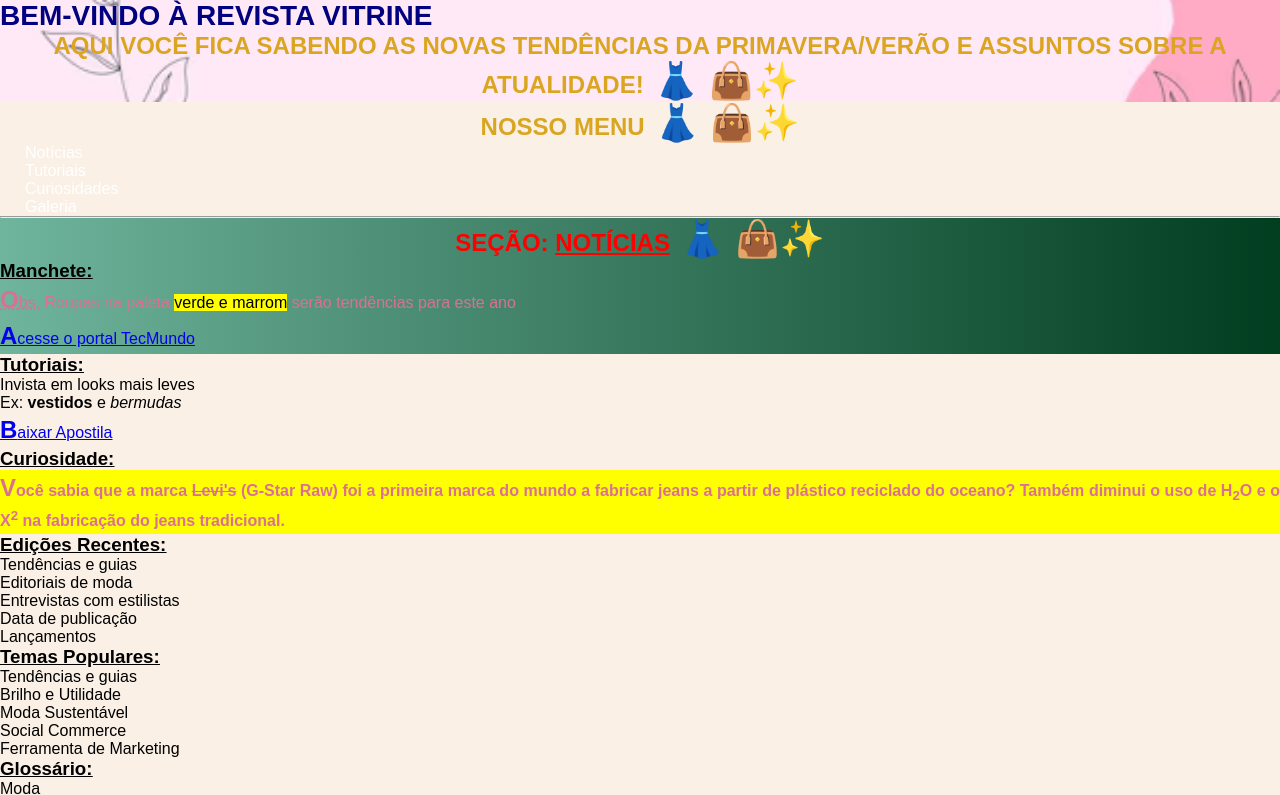
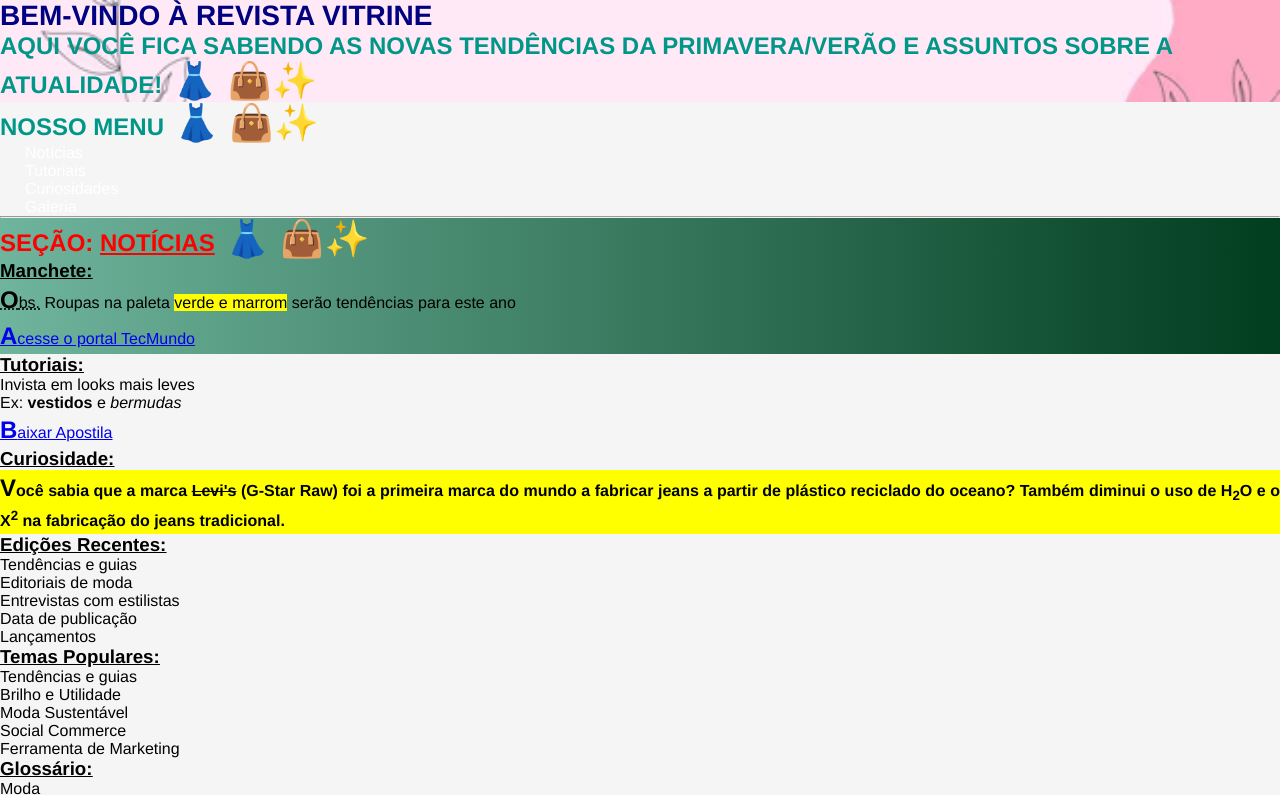
Before and after one commit to Raiane-lab/revista1, a plain HTML site: page index.html in a window 1280 px wide. Shown: the top 795 px of the page. Drawn offline with Linux system fonts and the light colour scheme.

Commit message:
remove arquivos antigos e adiciona nova estrutura de página e estilos

```diff
--- /dev/null
+++ b/estilo1.css
@@ -0,0 +1,111 @@
+.menu {
+    background-color: #8bd2f3;
+}
+
+.menu a {
+    color: white;
+    text-decoration: none;
+    padding: 15px;
+    margin: 0 10px;
+}
+
+#rodape {
+    text-align: center;
+    font-style: italic;
+    padding: 10px;
+    background-color: #8bd2f3;
+    color: white;
+}
+
+table {
+    border: 1px solid rgb(209, 80, 80);
+}
+
+.destaque {
+    background-color: yellow;
+    font-weight: bold;
+}
+
+#titulo-noticias {
+    color: red;
+}
+
+* {
+    margin: 0;
+    padding: 0;
+}
+
+a:hover {
+    color: #47ff8d;
+}
+
+a:active {
+    text-decoration: underline;
+}
+
+input:focus {
+    border: 2px solid blue;
+}
+
+p::first-letter {
+    font-size: 1.5em;
+    font-weight: bold;
+
+}
+
+
+h2::after {
+    content: " 👗 👜✨";
+    font-size: 1.5em;
+}
+
+body {
+    background-color: #FAF0E6;
+    font-family: "Helvetica Neue", Helvetica, Arial, sans-serif;
+}
+
+h1,
+h2 {
+    text-transform: uppercase;
+    font-weight: 700;
+}
+
+p {
+    line-height: 1.5;
+    text-align: justify;
+}
+
+h3 {
+    text-decoration: underline;
+}
+
+h1 {
+    color: #1a237e;
+}
+
+h2 {
+    color: rgb(0, 150, 136);
+}
+
+p.especifico {
+    color: rgba(0, 0, 0, 0.7);
+}
+
+p.trecho {
+    color: hsl(340, 82%, 52%);
+}
+
+body {
+    background-color: #f5f5f5;
+}
+
+header {
+    background-image: url('imagens/capa.jpg');
+    background-size: cover;
+    background-position: center;
+
+}
+
+#noticias {
+    background: linear-gradient(to right, #6fb49d, #013d1f);
+}
--- a/revista.html
+++ b/index.html
@@ -6,24 +6,7 @@
     <meta name="viewport" content="width=device-width, initial-scale=1.0">
     <title>Vitrine</title>
     <link rel="stylesheet" href="estilo.css">
-    <style>
-        body {
-            background-color: #FAF0E6;
-            font-family: Arial, sans-serif;
-        }
 
-
-        h2 {
-            color: #daa520;
-            text-align: center;
-        }
-
-
-        p {
-            color: #DB7093;
-            line-height: 1.5;
-        }
-    </style>
 
 </head>
 
```
